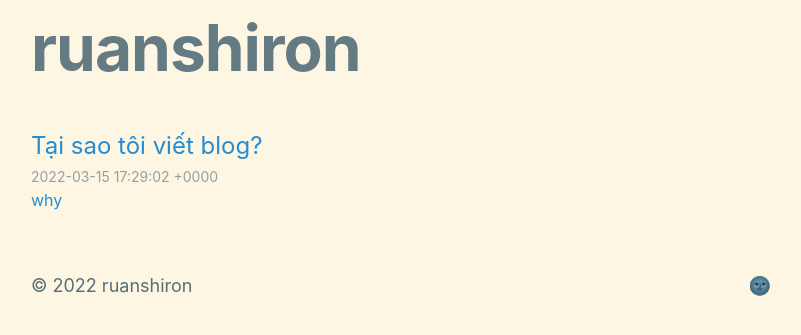
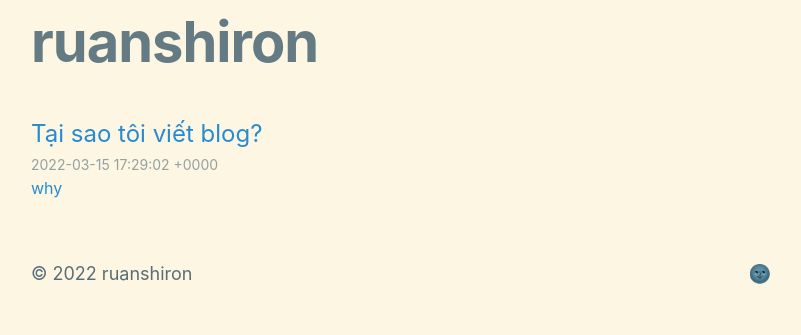
Before and after one commit to ruanshiron/docs-ruanshiron-com, a Jekyll site: the page built from index.md, in a window 1280 px wide. Shown: the top 335 px of the page, without its empty margins (239-1040 px from the left). Built offline with Jekyll 4.4.1, drawn with Linux system fonts in a browser that asks for light colours.

Commit message:
Update custom.scss

```diff
--- a/_sass/custom.scss
+++ b/_sass/custom.scss
@@ -3,7 +3,7 @@
 }
 
 .site-title {
-  @include relative-font-size(4);
+  @include relative-font-size(3.5);
   font-weight: bold;
   letter-spacing: -1px;
   margin-bottom: 0;
```
